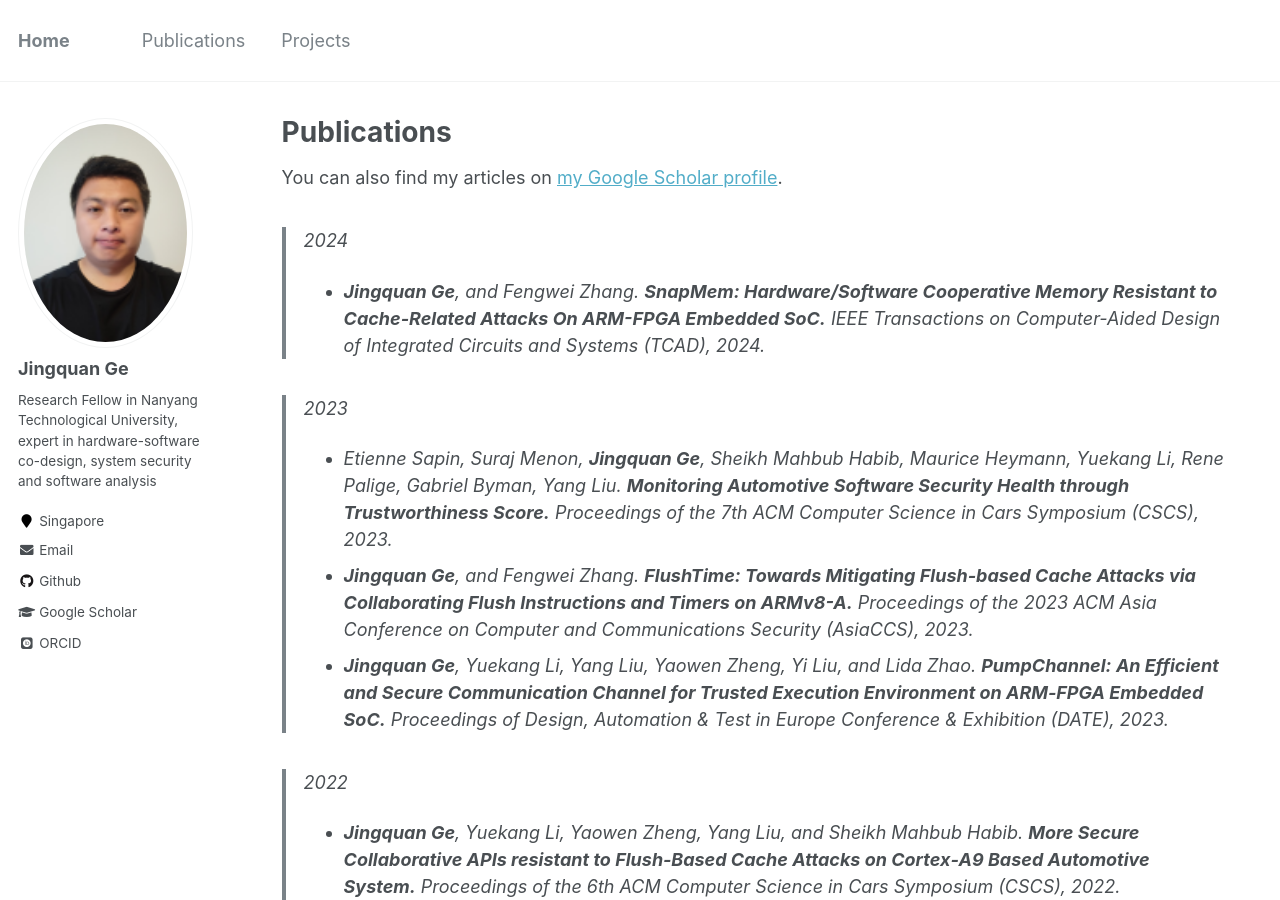
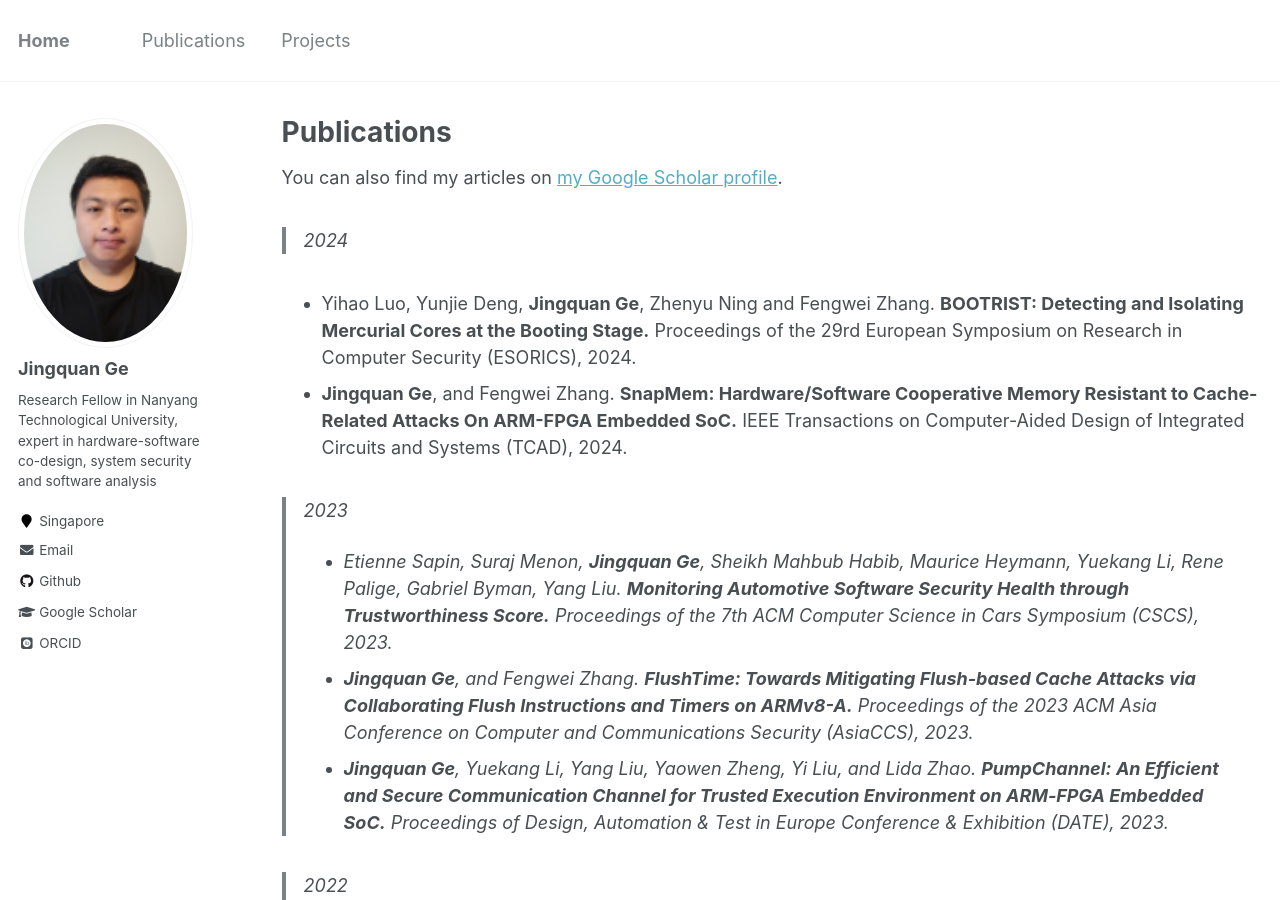
Before and after one commit to gejingquan/gejingquan.github.io, a Jekyll site: the page built from _pages/publications.md, in a window 1280 px wide and 900 px high. Built offline with Jekyll 4.4.1, drawn with Linux system fonts in a browser that asks for light colours; some web fonts are replaced.

Commit message:
Update publications.md

```diff
--- a/_pages/publications.md
+++ b/_pages/publications.md
@@ -7,6 +7,10 @@ author_profile: true
 You can also find my articles on <a href="https://scholar.google.com/citations?hl=en&user=v1HnGGEAAAAJ">my Google Scholar profile</a>.
 
 > 2024
+
+- Yihao Luo, Yunjie Deng, **Jingquan Ge**, Zhenyu Ning and Fengwei Zhang.
+**BOOTRIST: Detecting and Isolating Mercurial Cores at the Booting Stage.**
+Proceedings of the 29rd European Symposium on Research in Computer Security (ESORICS), 2024.
 - **Jingquan Ge**, and Fengwei Zhang.
 **SnapMem: Hardware/Software Cooperative Memory Resistant to Cache-Related Attacks On ARM-FPGA Embedded SoC.**
 IEEE Transactions on Computer-Aided Design of Integrated Circuits and Systems (TCAD), 2024.
```
